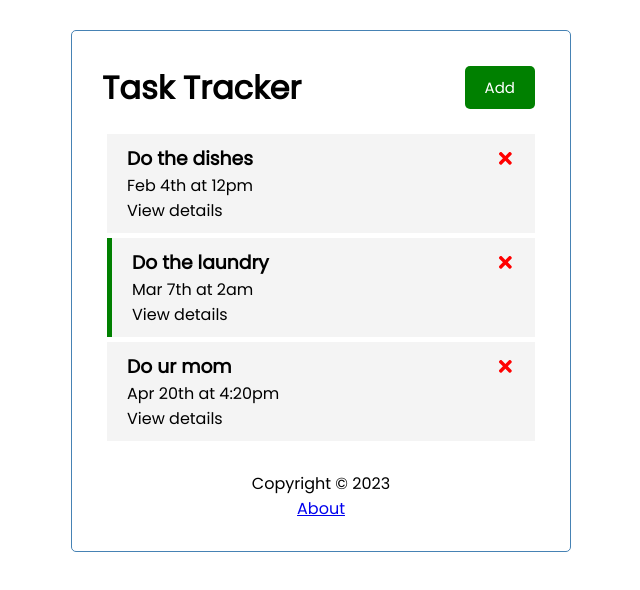
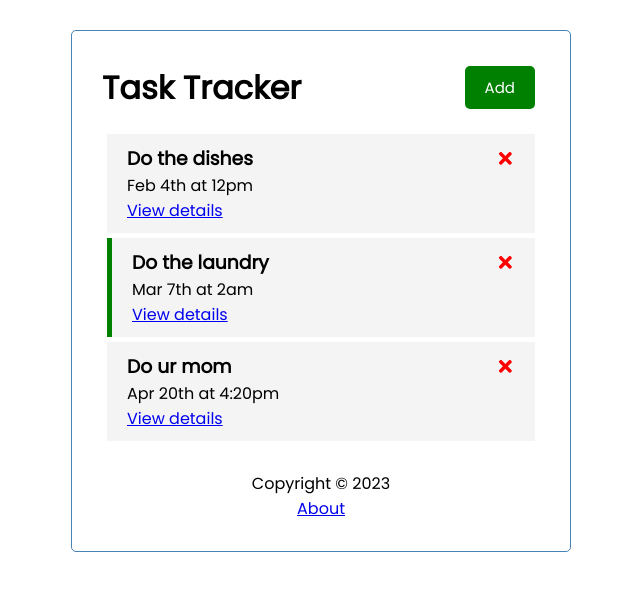
Before and after one commit to Peleton-011/task-tracker-project, a React (Create React App) app: page / in a window 1280 px wide. Shown: the top 590 px of the page, without its empty margins (319-959 px from the left). Built offline with nearby package versions, Linux system fonts and the light colour scheme; data requests are answered from the project's data file.

Commit message:
Fix Link elements.

```diff
--- a/src/components/Task.jsx
+++ b/src/components/Task.jsx
@@ -1,7 +1,7 @@
 import React from "react";
 
 import { FaTimes } from "react-icons/fa";
-import { Link } from "react-router-dom"
+import { Link } from "react-router-dom";
 
 const Task = ({ task, onDelete, onToggle }) => {
     return (
@@ -17,7 +17,7 @@ const Task = ({ task, onDelete, onToggle }) => {
                 />
             </h3>
             <p>{task.date}</p>
-            <Link to={`/task/${task.id}`} />View details<Link/>
+            <Link to={`/task/${task.id}`}>View details</Link>
         </div>
     );
 };
```
